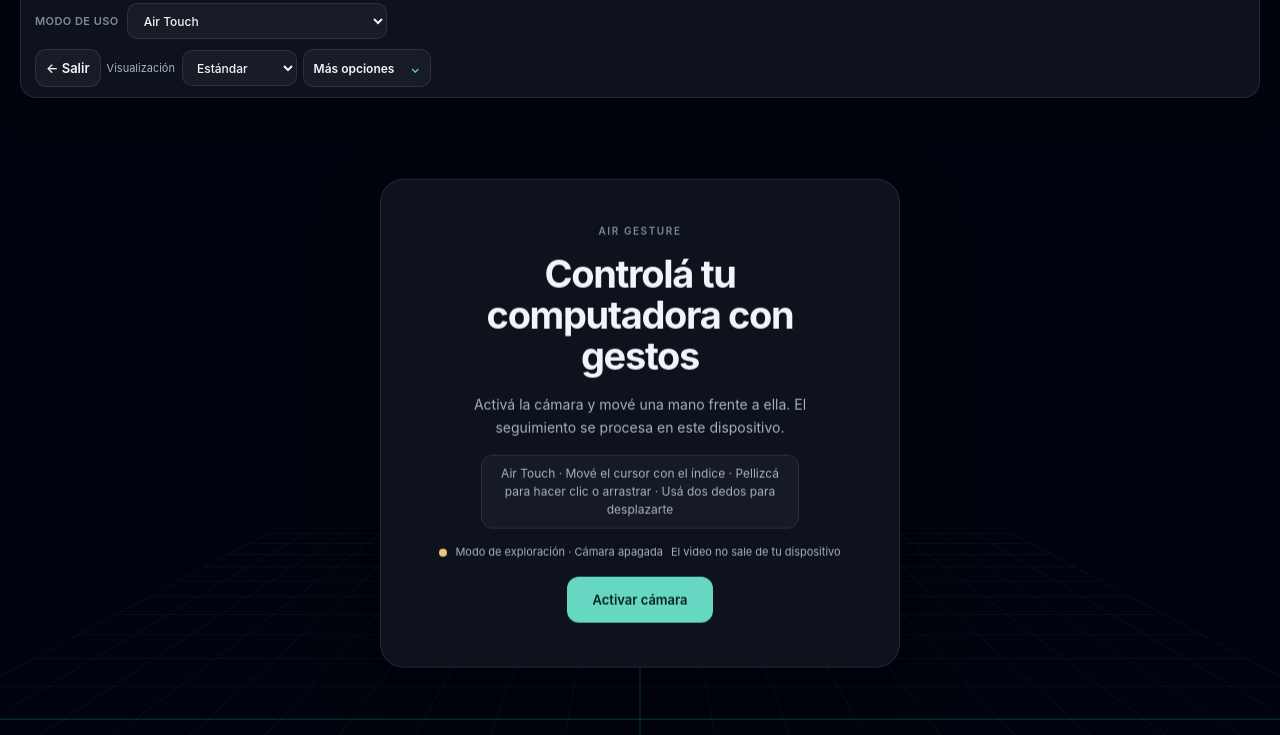
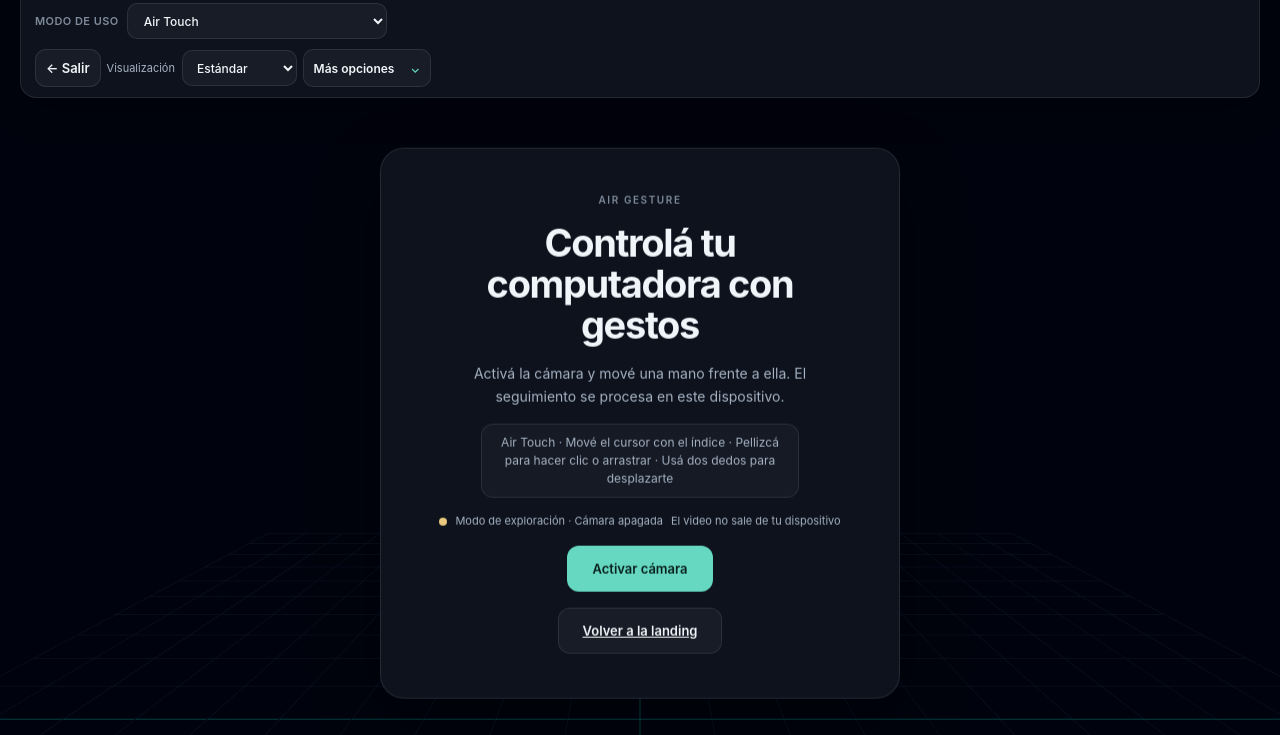
Before and after one commit to Breacorp/Air_gesture, a website built with Vite: page index.html in a window 1280 px wide. Both pictures are taken after a click on the button "Explorar sin cámara". Shown: the part 65-800 px from the top of the page. Built offline with nearby package versions, Linux system fonts and the light colour scheme; animation ran at ten frames a second.

Commit message:
Add back-to-landing button on welcome/permission screen

```diff
--- a/index.html
+++ b/index.html
@@ -538,6 +538,7 @@
             <span>El video no sale de tu dispositivo</span>
           </div>
           <button id="welcome-start-camera" class="btn btn-primary" type="button">Activar cámara</button>
+          <a id="welcome-back-to-landing" class="btn btn-secondary" href="/">Volver a la landing</a>
         </section>
 
         <!-- Left Hand Telemetry Card -->
--- a/src/main.js
+++ b/src/main.js
@@ -48,6 +48,9 @@ const btnToggleMirror = document.getElementById('btn-toggle-mirror');
 const btnSwapHands = document.getElementById('btn-swap-hands');
 const btnToggleMacos = document.getElementById('btn-toggle-macos');
 const btnExitToLanding = document.getElementById('btn-exit-to-landing');
+const welcomeBackToLanding = document.getElementById('welcome-back-to-landing');
+const isStandalone = window.matchMedia('(display-mode: standalone)').matches || navigator.standalone === true;
+if (welcomeBackToLanding && isStandalone) welcomeBackToLanding.style.display = 'none';
 if (btnExitToLanding) {
   if (window.matchMedia('(display-mode: standalone)').matches || navigator.standalone === true) {
     btnExitToLanding.style.display = 'none';
```
